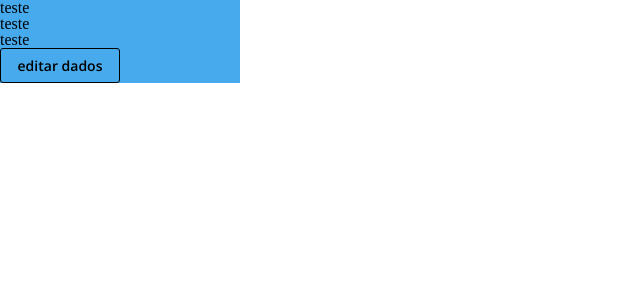
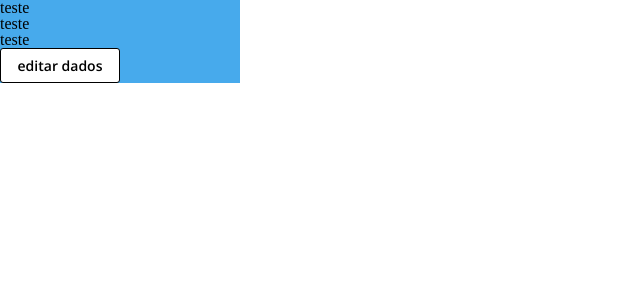
Before and after one commit to gustavo-ferreira03/projeto-iduff-front, a React (Create React App) app: page / in a window 1280 px wide. Shown: the top 300 px of the page, without its empty margins (0-640 px from the left). Built offline with nearby package versions, Linux system fonts and the light colour scheme; a web font is replaced by a local one.

Commit message:
botao branco

```diff
--- a/src/components/Button/button.css
+++ b/src/components/Button/button.css
@@ -50,6 +50,7 @@
 .btn--white {
     color: var(--black);
     border: 1px solid var(--black);
+    background-color: var(--white)
 }
 
 .btn--white--shadow {
```
Also changed, not shown: src/components/common/SideBar.jsx (deleted), src/components/common/SideBar.module.css (deleted), 1 other file (tests, documents, lock files or other folders).
